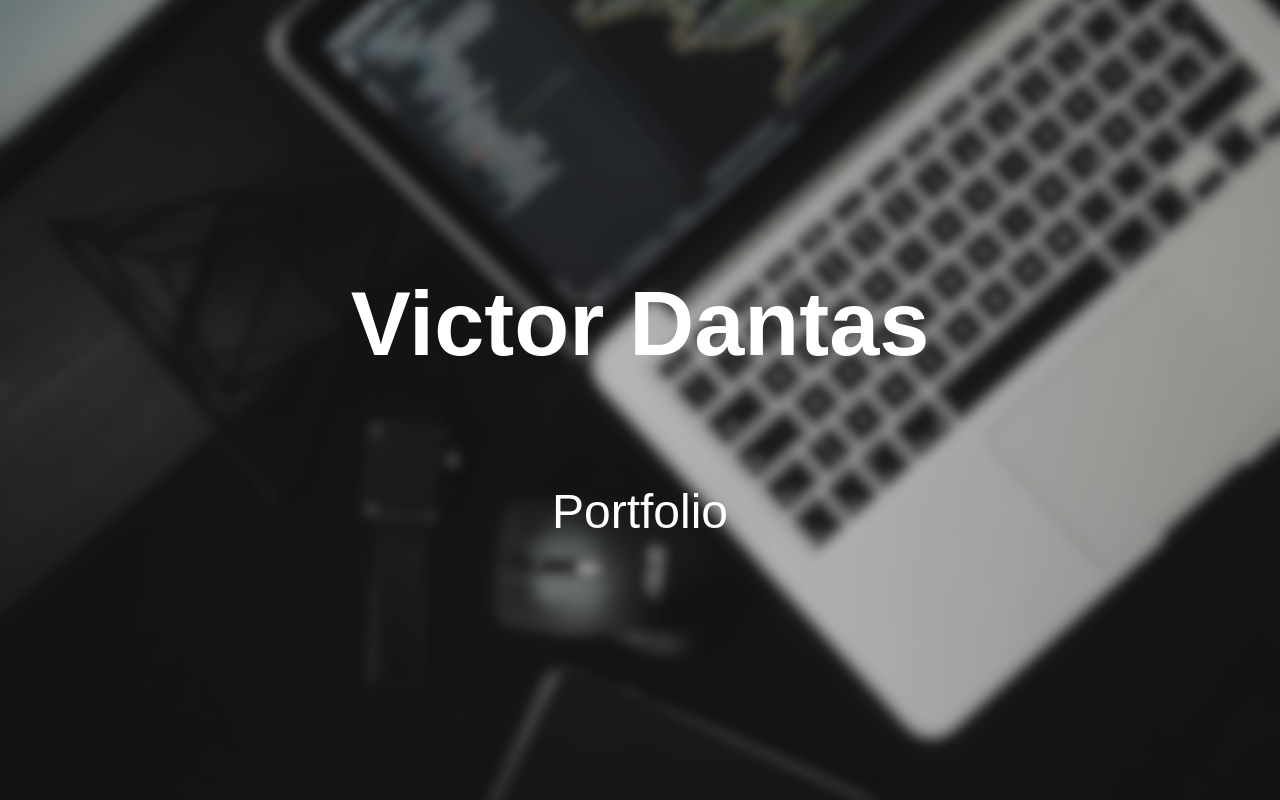
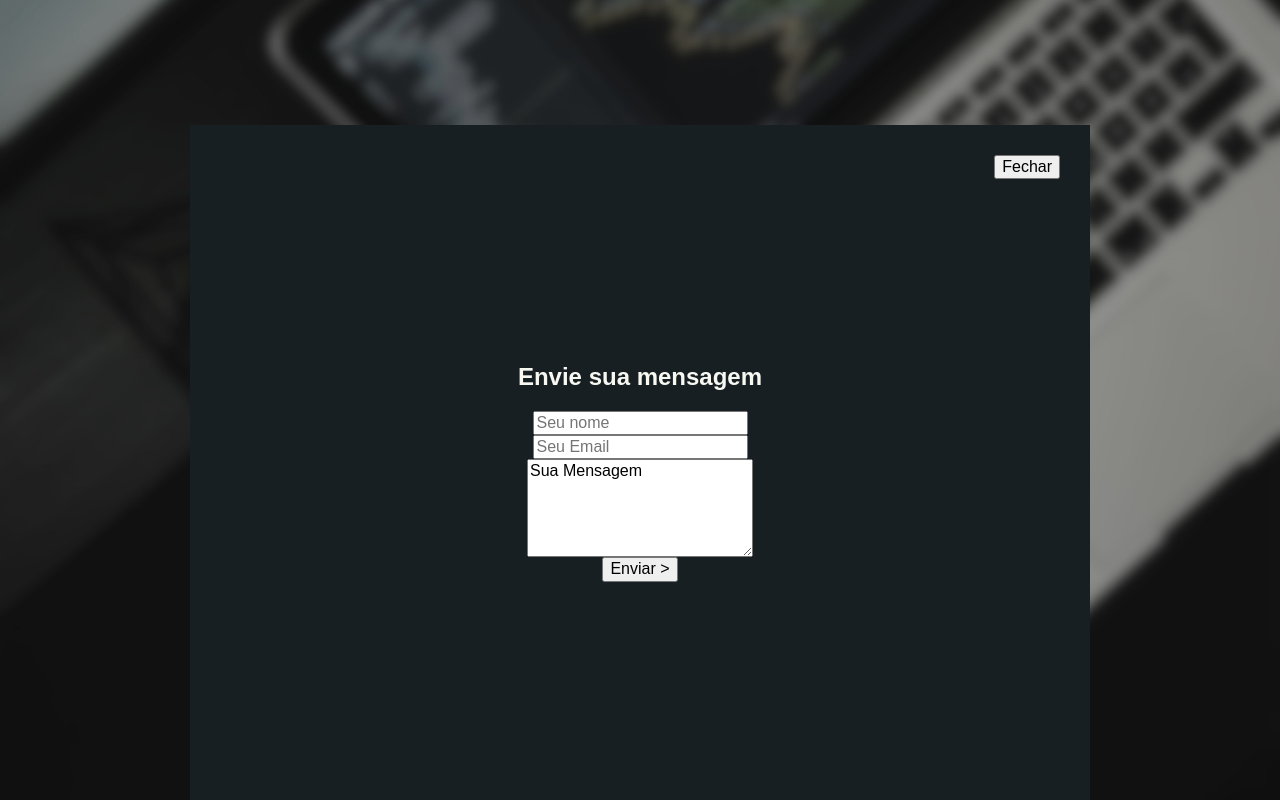
Before and after one commit to victordantasdev/simple-portfolio, a Next.js app: page / in a window 1280 px wide. Shown: the top 800 px of the page. Built offline with nearby package versions, Linux system fonts and the light colour scheme; a web font is replaced by a local one.

Commit message:
feat(modal): base do modal criada

```diff
--- a/package.json
+++ b/package.json
@@ -12,6 +12,7 @@
     "@crello/react-lottie": "^0.0.11",
     "@material-ui/core": "^4.12.3",
     "@material-ui/icons": "^4.11.2",
+    "framer-motion": "^4.1.17",
     "husky": "^7.0.1",
     "next": "latest",
     "prop-types": "^15.7.2",
--- a/pages/index.js
+++ b/pages/index.js
@@ -12,7 +12,8 @@ export default function Home({ toggleTheme }) {
     SHOWDATA: 'SHOWDATA',
   };
 
-  const [screenState, setScreenState] = useState(screenStates.LOADING);
+  // const [screenState, setScreenState] = useState(screenStates.LOADING);
+  const [screenState, setScreenState] = useState(screenStates.SHOWDATA);
 
   useEffect(() => {
     setTimeout(() => {
--- /dev/null
+++ b/src/components/Contact/index.js
@@ -0,0 +1,48 @@
+import React, { useState } from 'react';
+import styled from 'styled-components';
+import Modal from '../Modal';
+
+const WrapperContact = styled.div`
+  display: flex;
+  align-items: center;
+  justify-content: center;
+  flex-direction: column;
+  margin-bottom: 52px;
+`;
+
+const ContactButton = styled.div`
+  display: flex;
+  align-items: center;
+  justify-content: center;
+  width: 42px;
+  height: 42px;
+  background: transparent;
+  border: 1px solid orange;
+  border-radius: 50%;
+  color: white;
+  cursor: pointer;
+`;
+
+export default function Contact() {
+  const [isModalOpen, setModalState] = useState(true);
+
+  return (
+    <>
+      <WrapperContact>
+        <h2>Entre em contato</h2>
+        <ContactButton
+          onClick={() => { setModalState(!isModalOpen); }}
+        >
+          <svg width="15" height="15" viewBox="0 0 15 15" fill="none" xmlns="http://www.w3.org/2000/svg">
+            <path d="M9.592 0.431999V5.424H14.424V9.328H9.592V14.32H5.4V9.328H0.536V5.424H5.4V0.431999H9.592Z" fill="white" />
+          </svg>
+        </ContactButton>
+      </WrapperContact>
+      <Modal
+        isOpen={isModalOpen}
+        onClose={() => { setModalState(false); }}
+        setModalState={setModalState}
+      />
+    </>
+  );
+}
--- a/src/components/Main/index.js
+++ b/src/components/Main/index.js
@@ -10,6 +10,7 @@ import {
   CardDescription,
 } from './styles/CardStyles';
 import StyledLink from '../common/StyledLink';
+import Contact from '../Contact';
 
 const cardsInfos = [
   {
@@ -47,6 +48,7 @@ const cardsInfos = [
 
 export default function Main() {
   return (
+    <>
       <WrapperProjetos>
         <SectionTitle>
           Meus projetos
@@ -75,5 +77,8 @@ export default function Main() {
         </WrapperCards>
 
       </WrapperProjetos>
+
+      <Contact />
+    </>
   );
 }
--- /dev/null
+++ b/src/components/Modal/index.js
@@ -0,0 +1,104 @@
+import React from 'react';
+import PropTypes from 'prop-types';
+import styled, { css } from 'styled-components';
+import { motion } from 'framer-motion';
+
+const ModalWrapper = styled.div`
+  display: flex;
+  flex-direction: column;
+  align-items: center;
+  justify-content: center;
+  background: rgba(0, 0, 0, 0.1);
+  position: fixed;
+  top: 0;
+  left: 0;
+  right: 0;
+  bottom: 0;
+  margin: auto;
+  transition: .3s;
+  z-index: 100;
+  overflow: hidden;
+
+  ${({ isOpen }) => {
+    if (isOpen) {
+      return css`
+        opacity: 1;
+        pointer-events: all;
+      `;
+    }
+    return css`
+      opacity: 0;
+      pointer-events: none;
+    `;
+  }}
+`;
+
+const Form = styled.form`
+  display: flex;
+  flex-direction: column;
+  align-items: center;
+  position: relative;
+  justify-content: center;
+  width: 900px;
+  height: 675px;
+  background-color: ${({ theme: { colorTheme } }) => colorTheme.borders.color};
+`;
+
+function Modal({ isOpen, onClose, setModalState }) {
+  return (
+    <ModalWrapper
+      isOpen={isOpen}
+      onClick={(e) => {
+        const isSafeArea = e.target.closest('[data-modal-safe-area="true"]');
+
+        if (!isSafeArea) {
+          onClose();
+        }
+      }}
+    >
+      <motion.div
+        variants={{
+          open: {
+            y: 0,
+          },
+          closed: {
+            y: '100%',
+          },
+        }}
+        animate={isOpen ? 'open' : 'closed'}
+        transition={{ duration: 0.5 }}
+        style={{
+          display: 'flex',
+          flex: 1,
+          flexDirection: 'column',
+          justifyContent: 'flex-end',
+        }}
+      >
+        <Form data-modal-safe-area="true">
+          <button
+            type="button"
+            onClick={() => { setModalState(false); }}
+            style={{
+              position: 'absolute', top: '30px', right: '30px',
+            }}
+          >
+            Fechar
+          </button>
+          <h2>Envie sua mensagem</h2>
+          <input type="text" placeholder="Seu nome" required />
+          <input type="email" placeholder="Seu Email" required />
+          <textarea rows="5" cols="22" defaultValue="Sua Mensagem" required />
+          <input type="button" value="Enviar >" />
+        </Form>
+      </motion.div>
+    </ModalWrapper>
+  );
+}
+
+Modal.propTypes = {
+  isOpen: PropTypes.bool.isRequired,
+  onClose: PropTypes.func.isRequired,
+  setModalState: PropTypes.func.isRequired,
+};
+
+export default Modal;
```
Also changed, not shown: src/components/Main/styles/Modal.js (added), 1 other file (tests, documents, lock files or other folders). Lines whose indentation alone changed are shown as unchanged.
